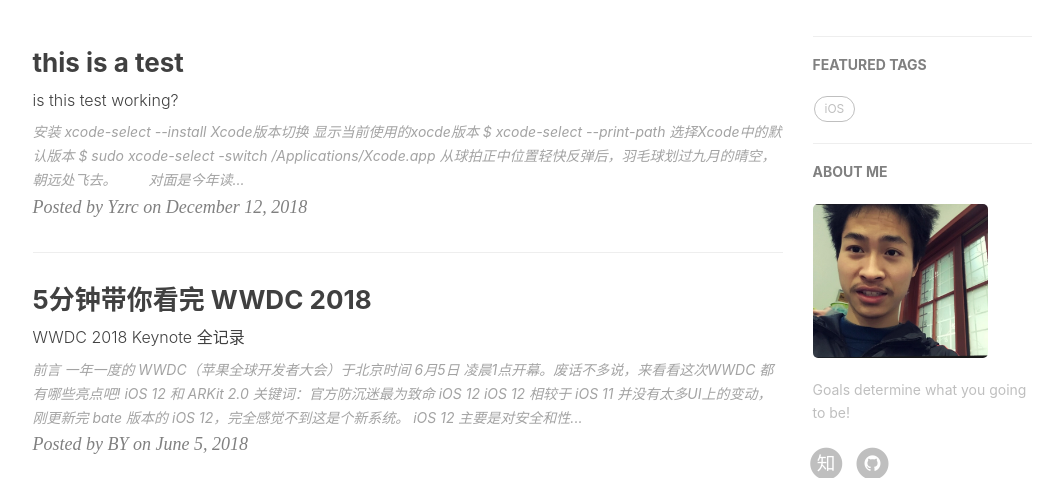
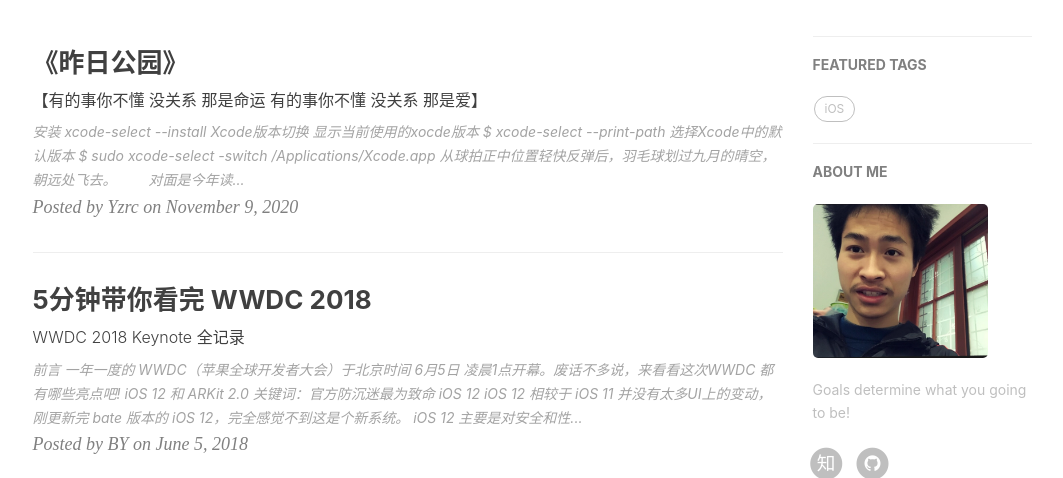
Before and after one commit to Yzrc/yzrc.github.io, a Jekyll site: the page built from index.html, in a window 1280 px wide and 900 px high, cut to the strip 422-900 px from the top of the window. Shown: the whole strip, without its empty margins (135-1198 px from the left). Built offline with Jekyll 4.4.1, drawn with Linux system fonts in a browser that asks for light colours; nearby versions of some CDN libraries; the list of posts is cut into pages by our own code; comment, search, counter and statistics services are not loaded.

Commit message:
Update 2018-12-12-thisisatest.md

```diff
--- a/_posts/2018-12-12-thisisatest.md
+++ b/_posts/2018-12-12-thisisatest.md
@@ -1,8 +1,8 @@
 ---
 layout:     post
-title:      this is a test
-subtitle:   is this test working?
-date:       2018-12-12
+title:      《昨日公园》
+subtitle:   【有的事你不懂 没关系 那是命运   有的事你不懂  没关系 那是爱】
+date:       2020-11-09
 author:     Yzrc
 header-img: img/test.jpg
 catalog: true
```
